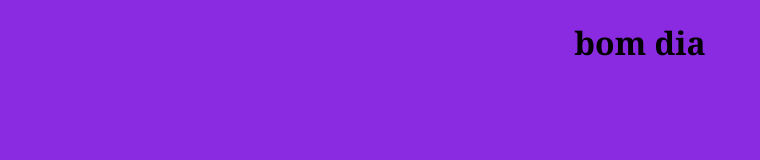
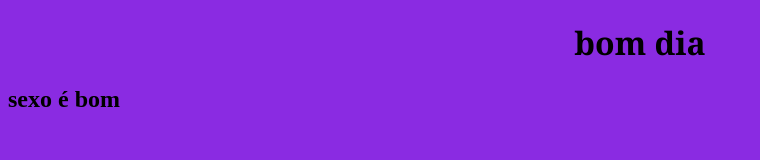
Before and after one commit to Miguel-Daniel/git-training, a plain HTML site: page HTML/index.html in a window 1280 px wide. Shown: the whole page, without its empty margins (0-760 px from the left). Drawn offline with Linux system fonts and the light colour scheme.

Commit message:
versão quatro

```diff
--- a/HTML/index.html
+++ b/HTML/index.html
@@ -8,5 +8,6 @@
 </head>
 <body>
     <h1>bom dia</h1>
+    <h2>sexo é bom</h2>
 </body>
 </html>
```
Also changed, not shown: git.txt.
